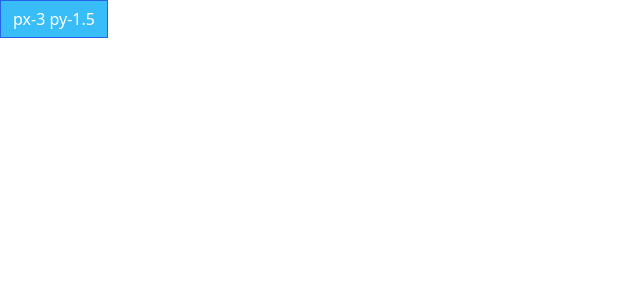
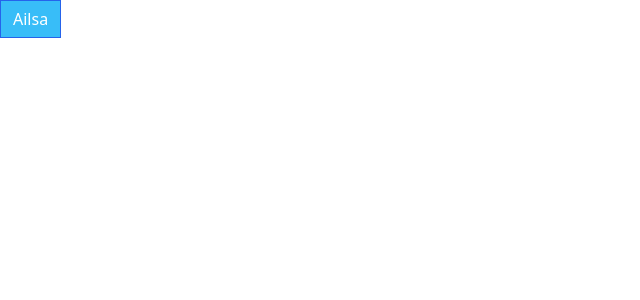
Before and after one commit to ailsayang999/backstage, a React (Create React App) app: page / in a window 1280 px wide. Shown: the top 300 px of the page, without its empty margins (0-640 px from the left). Built offline with nearby package versions, Linux system fonts and the light colour scheme.

Commit message:
feat: make use of classnames

```diff
--- a/src/App.jsx
+++ b/src/App.jsx
@@ -1,13 +1,19 @@
 import "App.scss";
-import className from "classnames"
-
-const finalClassName = className("px-3", "py-1.5")
-
+import className from "classnames";
 
 function Button() {
-  let baseClassName =
-    "px-3 py-1.5 border  border-blue-600 bg-sky-400 text-white";
-  return <button className={baseClassName}>{finalClassName}</button>;
+  const classes = className(
+    "px-3",
+    "py-1.5",
+    {
+      "bg-sky-400": true,
+    },
+    "border",
+    "border",
+    "border-blue-600",
+    "text-white"
+  );
+  return <button className={classes}>Ailsa</button>;
 }
 
 function App() {
```
